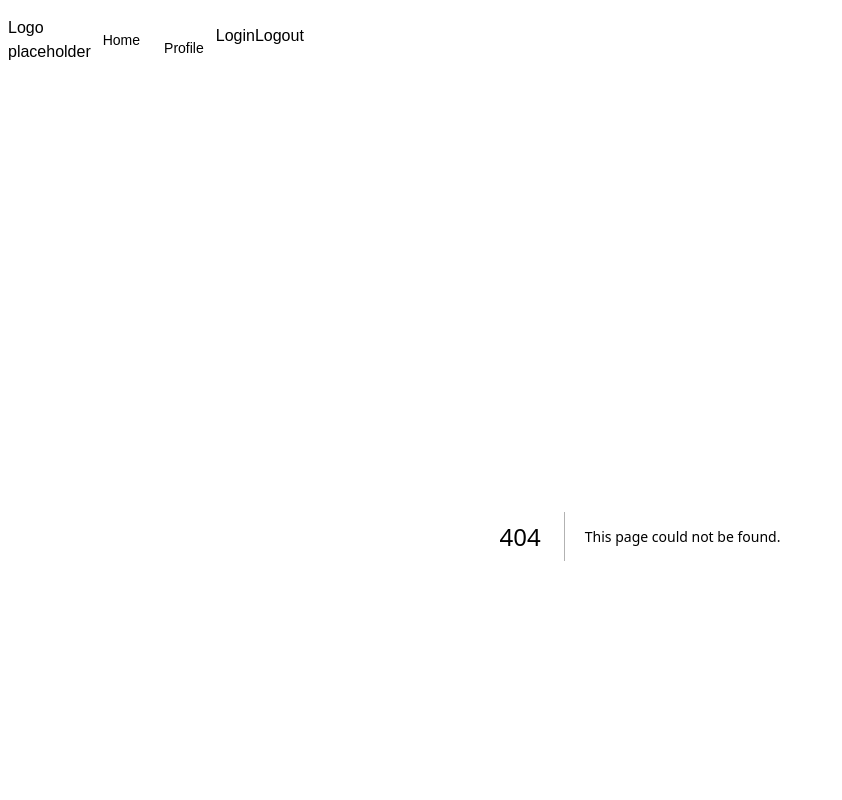
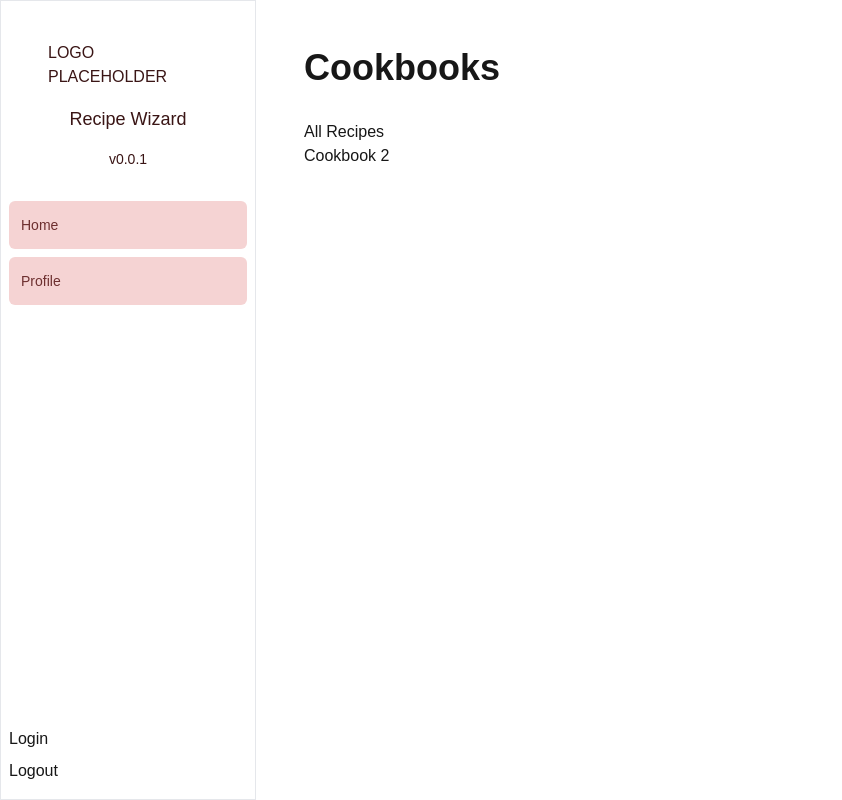
Before and after one commit to egarcia-p/recipe-wizard, a Next.js app: page /dashboard/cookbooks in a window 1280 px wide. Before the commit this address had no page. Shown: the whole page, without its empty margins (0-842 px from the left). Built offline with nearby package versions, Linux system fonts and the light colour scheme.

Commit message:
Change - layout and introduce dashboard like

```diff
--- a/src/app/recipes/page.tsx
+++ b/src/app/dashboard/cookbook/page.tsx
@@ -1,6 +1,6 @@
 import { Metadata } from "next";
-import { fetchAllRecipes } from "../lib/data";
-import { Recipe } from "../types/types";
+import { fetchAllRecipes } from "../../lib/data";
+import { Recipe } from "../../types/types";
 import { getAccessToken } from "@auth0/nextjs-auth0";
 
 export const metadata: Metadata = {
@@ -28,7 +28,7 @@ export const getRecipes = async () => {
   }
 };
 
-export default async function Recipes() {
+export default async function Cookbook() {
   const recipes: Recipe[] = await getRecipes();
 
   return (
--- /dev/null
+++ b/src/app/dashboard/cookbooks/page.tsx
@@ -0,0 +1,24 @@
+import { Metadata } from "next";
+
+export const metadata: Metadata = {
+  title: "Cookbooks",
+};
+
+export default async function Cookbook() {
+  const cookbooks = [
+    { id: 1000, title: "All Recipes" },
+    { id: 2, title: "Cookbook 2" },
+  ];
+
+  return (
+    <main className="flex flex-col gap-8 row-start-2 items-center sm:items-start">
+      <h1 className="text-4xl font-bold text-center sm:text-left">Cookbooks</h1>
+
+      <ul>
+        {cookbooks.map((cookbook) => (
+          <li key={cookbook.id}>{cookbook.title}</li>
+        ))}
+      </ul>
+    </main>
+  );
+}
--- /dev/null
+++ b/src/app/dashboard/layout.tsx
@@ -0,0 +1,12 @@
+import SideNav from "../ui/nav/sidenav";
+
+export default function Layout({ children }: { children: React.ReactNode }) {
+  return (
+    <div className="flex h-screen flex-col md:flex-row md:overflow-hidden">
+      <div className="w-full flex-none md:w-64">
+        <SideNav />
+      </div>
+      <div className="flex-grow p-6 md:overflow-y-auto md:p-12">{children}</div>
+    </div>
+  );
+}
--- a/src/app/layout.tsx
+++ b/src/app/layout.tsx
@@ -27,19 +27,8 @@ export default function RootLayout({
 }>) {
   return (
     <html lang="en">
-      <body
-        className={`${geistSans.variable} ${geistMono.variable} antialiased`}
-      >
-        <UserProvider>
-          <div className="flex h-screen flex-col md:overflow-hidden">
-            <div className="w-full flex-none md:w-64">
-              <SideNav />
-            </div>
-            <div className="flex-grow p-6 md:overflow-y-auto md:p-12">
-              {children}
-            </div>
-          </div>
-        </UserProvider>
+      <body className="bg-white">
+        <UserProvider>{children}</UserProvider>
       </body>
     </html>
   );
--- a/src/app/ui/nav/nav-links.tsx
+++ b/src/app/ui/nav/nav-links.tsx
@@ -23,9 +23,9 @@ export default function NavLinks() {
           <Link
             key={link.name}
             href={link.href}
-            className={`flex h-[48px] grow items-center justify-center gap-2 rounded-md  p-3 text-sm font-medium hover:bg-primary-100 hover:text-black-600 md:flex-none md:justify-start md:p-2 md:px-3
+            className={`flex h-[48px] grow items-center justify-center gap-2 rounded-md  p-3 text-sm font-medium bg-primary-200 text-primary-900 hover:bg-primary-100 hover:text-primary-900 md:flex-none md:justify-start md:p-2 md:px-3
 
-            ${pathname === link.href ? "bg-primary-100 text-black-600" : ""}
+            ${pathname === link.href ? "bg-primary-200 text-primary-950" : ""}
             `}
           >
             {/* <LinkIcon className="w-6" /> */}
--- a/src/app/ui/nav/sidenav.tsx
+++ b/src/app/ui/nav/sidenav.tsx
@@ -1,31 +1,31 @@
 import Link from "next/link";
 import NavLinks from "./nav-links";
-//import NavLinks from "@/app/ui/dashboard/nav-links";
-// import { signOut } from "@/auth";
+import { signOut } from "@/auth";
+import { ArrowLeftEndOnRectangleIcon } from "@heroicons/react/24/outline";
+import logo from "../../../../public/logo.svg";
+import Image from "next/image";
 
 export default function SideNav() {
   return (
-    <div className="flex flex-row px-3 py-4 md:px-2">
+    <div className="flex h-full flex-col px-3 py-4 md:px-2 border">
       <Link className="" href="/">
-        Logo placeholder
+        <div className="mb-2 flex md:flex-col h-24 items-end justify-start rounded-md bg-white p-4 md:h-44">
+          <div className="w-24 h-auto md:m-auto text-primary-950 md:w-40">
+            {"LOGO PLACEHOLDER"}
+          </div>
+          <div className="w-full m-auto text-primary-950 md:w-40 md:text-center">
+            <p className=" text-lg">Recipe Wizard</p>
+          </div>
+          <div className="w-full m-auto text-primary-950 md:w-40 md:text-center">
+            <p className=" text-sm">v0.0.1</p>
+          </div>
+        </div>
       </Link>
-      <div className="flex grow flex-row justify-between space-x-2 md:space-x-0 md:space-y-2">
+      <div className="flex grow flex-row justify-between space-x-2 md:flex-col md:space-x-0 md:space-y-2">
         <NavLinks />
+        <div className="hidden h-auto w-full grow rounded-md bg-white md:block"></div>
         <a href="/api/auth/login">Login</a>
         <a href="/api/auth/logout">Logout</a>
-        {/* <div className="hidden w-auto grow rounded-md bg-gray-50 md:block"></div> */}
-
-        {/* <form
-          action={async () => {
-            "use server";
-            await signOut();
-          }}
-        >
-          <button className="flex h-[48px] w-full grow items-center justify-center gap-2 rounded-md bg-gray-50 p-3 text-sm font-medium hover:bg-primary-100 hover:text-black-600 md:flex-none md:justify-start md:p-2 md:px-3">
-            <ArrowLeftEndOnRectangleIcon className="w-6" />
-            <div className="hidden md:block">Sign Out</div>
-          </button>
-        </form> */}
       </div>
     </div>
   );
```
